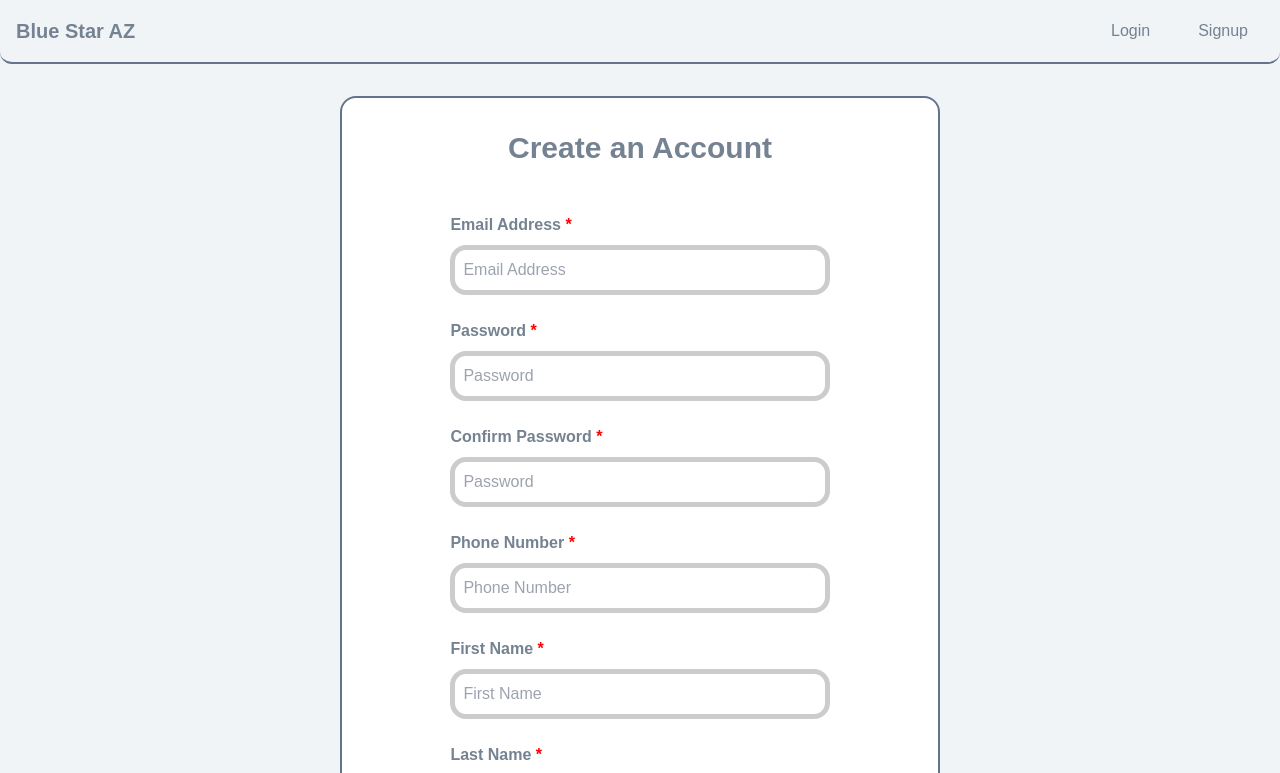
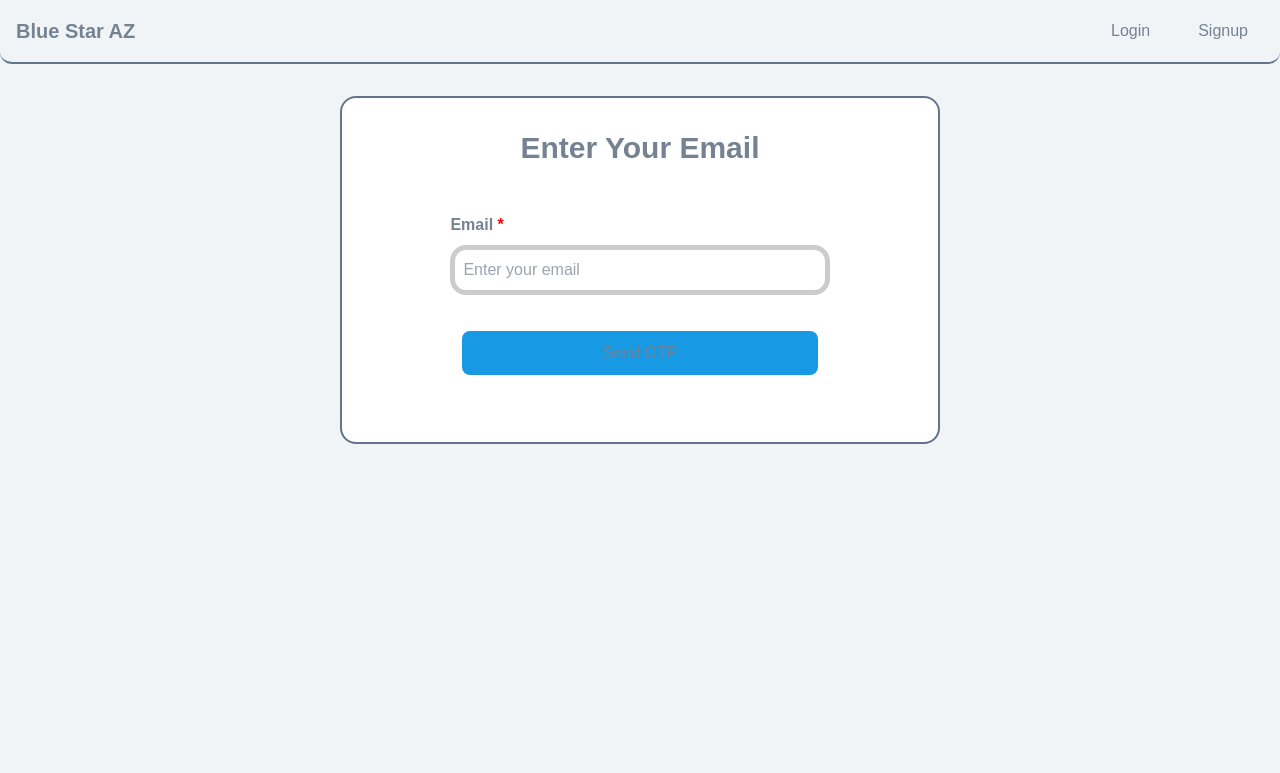
Before and after one commit to LU347/blue-star-az, a Next.js app in the folder apps/frontend/: page /signup in a window 1280 px wide. Shown: the top 773 px of the page. Built offline with nearby package versions, Linux system fonts and the light colour scheme.

Commit message:
Update Signup Frontend

```diff
--- /dev/null
+++ b/apps/frontend/app/api/check-email/route.ts
@@ -0,0 +1,24 @@
+import { NextRequest, NextResponse } from "next/server";
+
+export async function POST(req: NextRequest) {
+    try {
+        const { email } = await req.json();
+
+        if (!email) {
+            return NextResponse.json({ success: false, message: "Email is required" }, { status: 400 });
+        }
+
+        // Forward the request to your backend
+        const backendResponse = await fetch(`${process.env.BACKEND_URL}/check-email`, {
+            method: "POST",
+            headers: { "Content-Type": "application/json" },
+            body: JSON.stringify({ email }),
+        });
+
+        const data = await backendResponse.json();
+        return NextResponse.json(data, { status: backendResponse.status });
+
+    } catch (error) {
+        return NextResponse.json({ success: false, message: "Server error" }, { status: 500 });
+    }
+}
--- /dev/null
+++ b/apps/frontend/app/api/verify-otp/route.ts
@@ -0,0 +1,24 @@
+import { NextRequest, NextResponse } from "next/server";
+
+export async function POST(req: NextRequest) {
+    try {
+        const { email, otp } = await req.json();
+
+        if (!email || !otp) {
+            return NextResponse.json({ success: false, message: "Email and OTP are required" }, { status: 400 });
+        }
+
+        // Forward the request to your backend
+        const backendResponse = await fetch(`${process.env.BACKEND_URL}/auth/verify-otp`, {
+            method: "POST",
+            headers: { "Content-Type": "application/json" },
+            body: JSON.stringify({ email, otp }),
+        });
+
+        const data = await backendResponse.json();
+        return NextResponse.json(data, { status: backendResponse.status });
+
+    } catch (error) {
+        return NextResponse.json({ success: false, message: "Server error" }, { status: 500 });
+    }
+}
--- a/apps/frontend/app/signup/fields.ts
+++ b/apps/frontend/app/signup/fields.ts
@@ -149,3 +149,25 @@ export const signupFields = [
         display: "none"
     }
 ];
+
+export const emailField = [
+    {
+        name: "email",
+        label: "Email",
+        type: "email",
+        required: true,
+        placeholder: "Enter your email",
+        ariaLabel: "Email input field"
+    }
+];
+
+export const otpField = [
+    {
+        name: "otp",
+        label: "OTP",
+        type: "text",
+        required: true,
+        placeholder: "Enter the OTP sent to your email",
+        ariaLabel: "OTP input field"
+    }
+];
--- a/apps/frontend/app/signup/page.tsx
+++ b/apps/frontend/app/signup/page.tsx
@@ -1,26 +1,84 @@
 "use client";
 
+import { useState } from "react";
 import FormComponent from "@/components/FormComponent/Form";
-import { signupFields } from "./fields";
+import { emailField, otpField, signupFields } from "./fields";
 import { useRouter } from "next/navigation";
 import { toast } from "react-toastify";
 import { FormResponse } from "../types/auth";
 
-
 const Signup: React.FC = () => {
     const router = useRouter();
+    const [step, setStep] = useState<"email" | "otp" | "signup">("email");
+    const [email, setEmail] = useState("");
 
-    const handleSignupSuccess = (result: FormResponse) => {
-        toast.success(result.message, { autoClose: 2000 });
-        setTimeout(() => router.push('/profile'), 500);
+    const handleEmailSubmit = (result: FormResponse) => {
+        if (!result.success) {
+            toast.error(result.message);
+            return;
         }
 
-    const handleSignupError = (error: string) => {
-        toast.error(error)
+        if (!result.email) {
+            toast.error("Email is missing from response.");
+            return;
         }
+
+        setEmail(result.email);
+        toast.success(result.message, { autoClose: 2000 });
+        setStep("otp");
+    };
+
+    const handleOtpSubmit = (result: FormResponse) => {
+        if (!result.success) {
+            toast.error(result.message);
+            return;
+        }
+
+        if (!result.otp) {
+            toast.error("OTP is missing from response.");
+            return;
+        }
+
+        toast.success("OTP verified", { autoClose: 2000 });
+        setStep("signup");
+    };
+
+
+    const handleSignupSubmit = (result: FormResponse) => {
+        if (!result.success) {
+            toast.error(result.message);
+            return;
+        }
+
+        toast.success(result.message, { autoClose: 2000 });
+        setTimeout(() => router.push("/profile"), 500);
+    };
 
     return (
         <div className="flex flex-col items-center justify-center h-auto m-8">
+            {step === "email" && (
+                <FormComponent
+                    title="Enter Your Email"
+                    action="check-email"
+                    formName="emailForm"
+                    fields={emailField}
+                    buttonText="Send OTP"
+                    onSubmitSuccess={handleEmailSubmit}
+                    ariaLabel="Email Verification Form"
+                />
+            )}
+            {step === "otp" && (
+                <FormComponent
+                    title="Enter OTP"
+                    action="verify-otp"
+                    formName="otpForm"
+                    fields={otpField}
+                    buttonText="Verify OTP"
+                    onSubmitSuccess={handleOtpSubmit}
+                    ariaLabel="OTP Verification Form"
+                />
+            )}
+            {step === "signup" && (
                 <FormComponent
                     title="Create an Account"
                     action="register"
@@ -30,9 +88,9 @@ const Signup: React.FC = () => {
                     linkText="Already have an account? Login"
                     linkHref="/login"
                     ariaLabel="Sign Up Form"
-                onSubmitSuccess={handleSignupSuccess}
-                onSubmitError={handleSignupError}
+                    onSubmitSuccess={handleSignupSubmit}
                 />
+            )}
         </div>
     );
 };
--- a/apps/frontend/app/types/auth.ts
+++ b/apps/frontend/app/types/auth.ts
@@ -28,4 +28,5 @@ export interface FormResponse {
         token?: string
     };
     status?: string
+    email?: string
 }
--- a/apps/frontend/components/FormComponent/Form.tsx
+++ b/apps/frontend/components/FormComponent/Form.tsx
@@ -27,8 +27,8 @@ interface FormComponentProps {
     formName: string;
     fields: FormField[];
     buttonText: string;
-    linkText: string;
-    linkHref: string;
+    linkText?: string;
+    linkHref?: string;
     ariaLabel: string;
     pattern?: RegExp;
     onChange?: (e: React.ChangeEvent<HTMLInputElement | HTMLSelectElement>) => void;
@@ -135,7 +135,7 @@ const FormComponent: React.FC<FormComponentProps> = ({
                     {buttonText}
                 </button>
             </form>
-            <Link href={linkHref}>{linkText}</Link>
+            {linkHref && linkText && <Link href={linkHref}>{linkText}</Link>}
         </div>
     );
 };
```
Also changed, not shown: 1 other file (tests, documents, lock files or other folders). Lines whose indentation alone changed are shown as unchanged.
